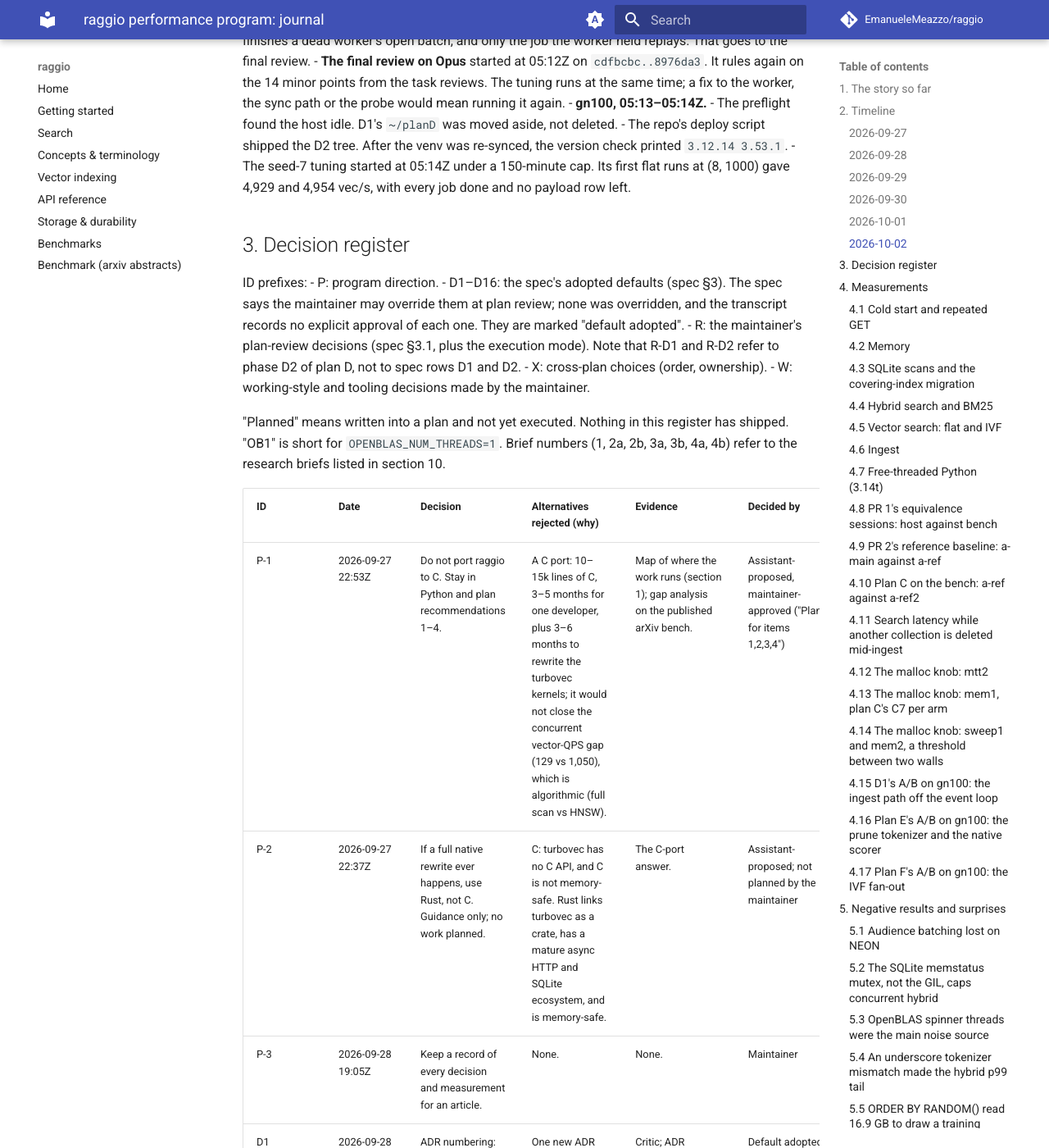
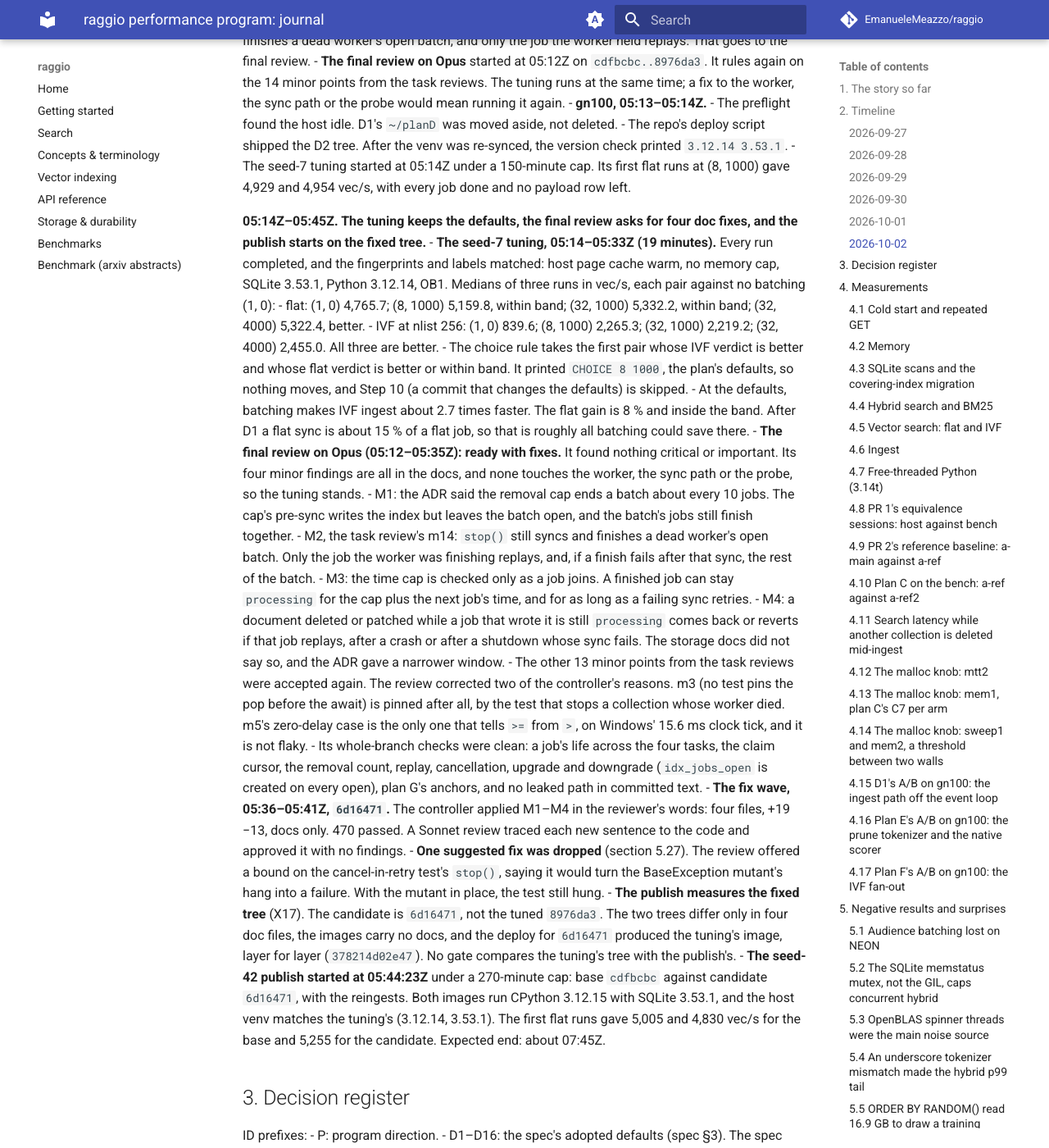
Before and after one commit to EmanueleMeazzo/raggio, an MkDocs documentation site: the page built from docs/superpowers/journal/2026-09-performance-program.md, in a window 1280 px wide and 1400 px high, scrolled down 68599 px. Shown: the whole window at 82% size. Built offline with MkDocs 1.6.1 and Material for MkDocs 9.7.7, drawn with Linux system fonts in a browser that asks for light colours; comment, search, counter and statistics services are not loaded; some of the changed text lies outside the part shown.

Commit message:
Journal plan D2's tuning, final review, fix wave and publish launch
Co-Authored-By: Claude Opus 5.5 <noreply@anthropic.com>

```diff
--- a/docs/superpowers/journal/2026-09-performance-program.md
+++ b/docs/superpowers/journal/2026-09-performance-program.md
@@ -1542,6 +1542,24 @@ The other 16 are rulings on wording and tests, not on design. The ADR states onl
   - The preflight found the host idle. D1's `~/planD` was moved aside, not deleted.
   - The repo's deploy script shipped the D2 tree. After the venv was re-synced, the version check printed `3.12.14 3.53.1`.
   - The seed-7 tuning started at 05:14Z under a 150-minute cap. Its first flat runs at (8, 1000) gave 4,929 and 4,954 vec/s, with every job done and no payload row left.
+
+**05:14Z–05:45Z. The tuning keeps the defaults, the final review asks for four doc fixes, and the publish starts on the fixed tree.**
+- **The seed-7 tuning, 05:14–05:33Z (19 minutes).** Every run completed, and the fingerprints and labels matched: host page cache warm, no memory cap, SQLite 3.53.1, Python 3.12.14, OB1. Medians of three runs in vec/s, each pair against no batching (1, 0):
+  - flat: (1, 0) 4,765.7; (8, 1000) 5,159.8, within band; (32, 1000) 5,332.2, within band; (32, 4000) 5,322.4, better.
+  - IVF at nlist 256: (1, 0) 839.6; (8, 1000) 2,265.3; (32, 1000) 2,219.2; (32, 4000) 2,455.0. All three are better.
+  - The choice rule takes the first pair whose IVF verdict is better and whose flat verdict is better or within band. It printed `CHOICE 8 1000`, the plan's defaults, so nothing moves, and Step 10 (a commit that changes the defaults) is skipped.
+  - At the defaults, batching makes IVF ingest about 2.7 times faster. The flat gain is 8 % and inside the band. After D1 a flat sync is about 15 % of a flat job, so that is roughly all batching could save there.
+- **The final review on Opus (05:12–05:35Z): ready with fixes.** It found nothing critical or important. Its four minor findings are all in the docs, and none touches the worker, the sync path or the probe, so the tuning stands.
+  - M1: the ADR said the removal cap ends a batch about every 10 jobs. The cap's pre-sync writes the index but leaves the batch open, and the batch's jobs still finish together.
+  - M2, the task review's m14: `stop()` still syncs and finishes a dead worker's open batch. Only the job the worker was finishing replays, and, if a finish fails after that sync, the rest of the batch.
+  - M3: the time cap is checked only as a job joins. A finished job can stay `processing` for the cap plus the next job's time, and for as long as a failing sync retries.
+  - M4: a document deleted or patched while a job that wrote it is still `processing` comes back or reverts if that job replays, after a crash or after a shutdown whose sync fails. The storage docs did not say so, and the ADR gave a narrower window.
+  - The other 13 minor points from the task reviews were accepted again. The review corrected two of the controller's reasons. m3 (no test pins the pop before the await) is pinned after all, by the test that stops a collection whose worker died. m5's zero-delay case is the only one that tells `>=` from `>`, on Windows' 15.6 ms clock tick, and it is not flaky.
+  - Its whole-branch checks were clean: a job's life across the four tasks, the claim cursor, the removal count, replay, cancellation, upgrade and downgrade (`idx_jobs_open` is created on every open), plan G's anchors, and no leaked path in committed text.
+- **The fix wave, 05:36–05:41Z, `6d16471`.** The controller applied M1–M4 in the reviewer's words: four files, +19 −13, docs only. 470 passed. A Sonnet review traced each new sentence to the code and approved it with no findings.
+- **One suggested fix was dropped** (section 5.27). The review offered a bound on the cancel-in-retry test's `stop()`, saying it would turn the BaseException mutant's hang into a failure. With the mutant in place, the test still hung.
+- **The publish measures the fixed tree** (X17). The candidate is `6d16471`, not the tuned `8976da3`. The two trees differ only in four doc files, the images carry no docs, and the deploy for `6d16471` produced the tuning's image, layer for layer (`378214d02e47`). No gate compares the tuning's tree with the publish's.
+- **The seed-42 publish started at 05:44:23Z** under a 270-minute cap: base `cdfbcbc` against candidate `6d16471`, with the reingests. Both images run CPython 3.12.15 with SQLite 3.53.1, and the host venv matches the tuning's (3.12.14, 3.53.1). The first flat runs gave 5,005 and 4,830 vec/s for the base and 5,255 for the candidate. Expected end: about 07:45Z.
 
 ## 3. Decision register
 
@@ -1611,6 +1629,7 @@ ID prefixes:
 | X14 | 2026-10-02, 04:25Z | D2's override policy is set before the run. A `D2-ivf256` FAIL whose gain is inside the band is recorded with an override line, as D1-ivf256 (R-D5) and F6 (X11) were, and the gate test takes D1's `record_the_gates` shape. A `worse` verdict, a `NO CHOICE` tuning, or an incomplete or mislabelled run stops, and the maintainer decides. | Loosen the gate: never. Rerun until it passes: not allowed. Ask at the time: R-D5's answer covers this exact case. | D1's IVF band was set by one fast run (section 5.20). | Controller, applying R-D5 (W-14) | Ledger, D2-R19 | Planned |
 | X15 | 2026-10-02, 04:25Z | Python parity for D2's A/B. The probes run in gn100's host venv in both arms (CPython 3.12.14, SQLite 3.53.1, synced with `UV_PYTHON_PREFERENCE=only-managed UV_PYTHON=3.12`), and the reingests in both images (3.12.15, SQLite 3.53.1). Both versions are labelled, and the scripts check that the two images match. | Upgrade gn100's host uv to get 3.12.15: it changes the maintainer's tool install. Run the probes inside the images: it changes D1's probe regime, against which D2 is compared. | DGX scan (T10-02); plan F's hand-off on the 3.12.15 image. | Controller (W-14) | Ledger, D2-R21 | Planned |
 | X16 | 2026-10-02, 04:25Z | Three of plan D's Review Focus claims get pin tests: a sync may carry exactly `SYNC_MAX_REMOVALS` (Task 7), the sync retry never catches a cancel (Task 9), and a failed pre-sync keeps the removal count (Task 9). | Leave them as claims a reviewer checks by reading: each survived its mutation in the replay. | Section 5.26. | Controller (W-14) | Ledger, D2-R7, D2-R12, D2-R13 | Planned |
+| X17 | 2026-10-02, 05:41Z | D2's seed-42 publish measures the tree with the final review's doc fixes (`6d16471`), not the tuned tree (`8976da3`), so the ADR's candidate is the code that merges. | Publish `8976da3` and merge the fixes after it: the ADR would record a candidate that is not the merged tree. Rerun the tuning on `6d16471`: the trees differ only in four doc files, and the image is identical. | The deploy for `6d16471` produced the tuning's image (`378214d02e47`); no gate compares the tuning's tree with the publish's. | Controller (W-14) | Ledger, 05:36Z and 05:41Z | Adopted |
 | W-1 | 2026-09-27 23:27Z | "Answer, don't act": a question such as "is it OK to X?" gets an answer and an offer, never an unrequested action. | None. | The gn100 restart incident (section 7). | Maintainer (correction) | Transcript | Standing rule |
 | W-2 | 2026-09-27 23:09Z to 2026-09-28 01:11Z | Offload work to gn100 "when it makes sense". First baseline: "not more than 65m". Later: "no limits" for this program while the PC stays on. The spec keeps a rule that DGX runs over about 5 minutes need a go-ahead with a time cap. | None. | None. | Maintainer | Transcript; spec §6 | Standing |
 | W-3 | 2026-09-28 18:45Z | Every question to the maintainer goes through the structured question tool. | None. | None. | Maintainer | Transcript | Standing |
@@ -1629,7 +1648,7 @@ ID prefixes:
 | W-13 | 2026-09-30, asked 10:05Z, answered 10:24Z | `main` is pushed after plan C: a fast-forward from 00c70a1 to d7f4b01 (plan C's 13 commits, its merge bb907ac, and the probe-path fix), no force. The docs branches and `bench-hardening` stay local. | "Not yet" (keep `main` local and ask again later). | Pushed 10:24:36Z; Actions green (tests, docs). A scan of 00c70a1..cd3cbf2, run after the pushes, finds no added home path, IP or key path; the only home-path lines are the ones d7f4b01 removes. | Maintainer (chose "Push main now", recommended) | Transcript; section 2 | Done. cd3cbf2 (the 4 GiB detach) followed at 10:37:21Z under W-14. |
 | W-14 | 2026-09-30, about 10:24Z | Routine decisions no longer go to the maintainer: "just assume that the reply is the same and ask only really blocking questions. If something needs to be double checked, just do it, assume I'm not at the desk and you have time to do stuff". The controller takes the usual answer for a local merge commit, pushing `main`, committing the journal, the recommended option, archiving ledgers and starting the next plan in the agreed order. It still asks before a history rewrite, a force-push, anything posted outside the repo (issues, upstream), deleting data, or touching the maintainer's containers. | None offered: a free-text instruction. | "I have replied in the same way for the past 10 times you've asked the same stuff". | Maintainer (free text) | Transcript; section 2 | In force |
 
-Register total: 72 entries (P 3, D 16, R 23, X 16, W 14). (Dated note, 2026-10-02 04:25Z: X13 to X16 added. Dated note, 2026-10-02 03:12Z: X11 and X12 added; X9 and X10, added on 2026-10-01 and 2026-10-02, had not been counted here. Dated note, 2026-10-01 21:45Z: X8 added. Dated note, 2026-10-01 21:26Z: R-D5 added; X7, added 2026-09-30 at 14:04Z, had not been counted here. Dated note, 2026-09-30 13:20Z: X6 added. Dated note, 2026-09-30 10:46Z: W-13 and W-14 added. Dated note, 2026-09-30 00:28Z: W-12 added. Dated note, 2026-09-30 00:08Z: R-A5 added. Dated note, 2026-09-29 21:05Z: W-11 added. Dated note, 08:30Z: R-A4 added. Dated note, 08:05Z: R-A3 and W-10 added; W-8 superseded. Dated note, 23:00Z: W-9 added. Dated note, 22:45Z: R-G8, R-G9 and W-8 added. Dated note, 21:20Z: R-G7 added. Dated note, 21:23Z: X4 added. Dated note, 21:45Z: X5 added. Dated note, 22:30Z: W-7 added.) (Dated note, 20:40Z: R-B1, R-B2, R-G5, R-G6, W-6 and X3 were added after p4; before them the total was 38 (P 3, D 16, R 12, X 2, W 5).) R-D3, R-G3 and R-G4 were added at 20:05Z, and R-D4 at about 20:15Z; the backfill written at about 19:30Z had 34.
+Register total: 73 entries (P 3, D 16, R 23, X 17, W 14). (Dated note, 2026-10-02 05:52Z: X17 added. Dated note, 2026-10-02 04:25Z: X13 to X16 added. Dated note, 2026-10-02 03:12Z: X11 and X12 added; X9 and X10, added on 2026-10-01 and 2026-10-02, had not been counted here. Dated note, 2026-10-01 21:45Z: X8 added. Dated note, 2026-10-01 21:26Z: R-D5 added; X7, added 2026-09-30 at 14:04Z, had not been counted here. Dated note, 2026-09-30 13:20Z: X6 added. Dated note, 2026-09-30 10:46Z: W-13 and W-14 added. Dated note, 2026-09-30 00:28Z: W-12 added. Dated note, 2026-09-30 00:08Z: R-A5 added. Dated note, 2026-09-29 21:05Z: W-11 added. Dated note, 08:30Z: R-A4 added. Dated note, 08:05Z: R-A3 and W-10 added; W-8 superseded. Dated note, 23:00Z: W-9 added. Dated note, 22:45Z: R-G8, R-G9 and W-8 added. Dated note, 21:20Z: R-G7 added. Dated note, 21:23Z: X4 added. Dated note, 21:45Z: X5 added. Dated note, 22:30Z: W-7 added.) (Dated note, 20:40Z: R-B1, R-B2, R-G5, R-G6, W-6 and X3 were added after p4; before them the total was 38 (P 3, D 16, R 12, X 2, W 5).) R-D3, R-G3 and R-G4 were added at 20:05Z, and R-D4 at about 20:15Z; the backfill written at about 19:30Z had 34.
 
 Three recommended options were overridden: the review scope at 18:46:59Z (R-EX, "Go through the key ones" instead of "Accept all defaults"), and R-A1 and W-5 at 18:51:48Z. At 18:46:59Z the commit question's recommended "I commit in my terminal" was also answered with free text instead: "I already committed, let's debug the shell, I can also reboot if necessary". Separately, spec §3.1 says two of its rows override a plan's default: A1 and the fallback in G2.
 
@@ -2469,6 +2488,14 @@ Plan D's Review Focus lists what a task reviewer must check in Tasks 7–9, and
 - **P2:** a failed pre-sync that resets the removal count. The plan says the count survives a failed sync; the test checked only that the job finished, not what the next sync carried.
 
 Each now has a pin that fails on its mutant (X16). The rest of the Review Focus held: the other mutants, among them finishing a job before its sync, ignoring the claim cursor and dropping the idle flush, each failed at least one test.
+
+### 5.27 The review's fix for a hanging test would have hung too
+
+Section 5.26's R4 mutant, a sync retry that catches `BaseException`, makes its pin test hang rather than fail; the pre-flight's ruling accepted "fail or time out". The final review on Opus offered a fix: bound the test's `stop()` with `asyncio.wait_for(col.stop(), 15)`, which it said would turn the hang into a failure.
+
+The controller tried it with the mutant in place, and the test still hung until a 120-second timeout killed it. The mutant worker swallows every cancel. `stop()` waits for the worker, and a cancel that reaches `stop()` at that await is absorbed there (`except asyncio.CancelledError: pass`). So `wait_for`'s cancel ends nothing. The test stays as it was, and the mutant still cannot pass it.
+
+A reviewer's suggested fix to a test is a claim like any other, and it gets the same mutation run before it lands.
 
 ## 6. Method: how we measured
 
@@ -2668,6 +2695,7 @@ State as of 2026-09-28, about 19:30Z.
 - Dated note, 2026-10-02 04:25Z: plan D2's pre-flight is done and ruled (section 2, 03:27Z; D2-R1 to D2-R23 in the ledger). D2 runs in `.worktrees/ingest-path-d2` from `main` at `cdfbcbc` (432 passed). Task 9b, issue #3, is added (X13). Task 7 is next, on Sonnet; the gn100 scripts are prepared in parallel.
 - Dated note, 2026-10-02 04:58Z: D2's Tasks 7 and 8 are approved (`4786777`, 455 passed), and the gn100 scripts are reviewed and ready (section 2, 04:26Z). Task 9 is running; then Task 9b, Task 10's documentation step, and the tuning and A/B on gn100.
 - Dated note, 2026-10-02 05:16Z: D2's code and docs are done and checked at `8976da3` (470 passed). Issue #3 is fixed in `9c96cec`, and the push to `main` will close it. The final review on Opus and the seed-7 tuning on gn100 (DGX Spark) run in parallel (section 2, 04:55Z). Then the fix wave, the seed-42 publish, the gate test, and the merge.
+- Dated note, 2026-10-02 05:52Z: D2's tuning kept the defaults, 8 jobs and 1,000 ms. The final review on Opus asked for four doc fixes, which are in at `6d16471` (470 passed; section 2, 05:14Z). The seed-42 publish has been running on gn100 (DGX Spark) since 05:44Z, with the reingests, and should end about 07:45Z. Plan G's pre-flight runs meanwhile, against `6d16471`.
 
 ### 9.2 Open questions in the plans
 
```
